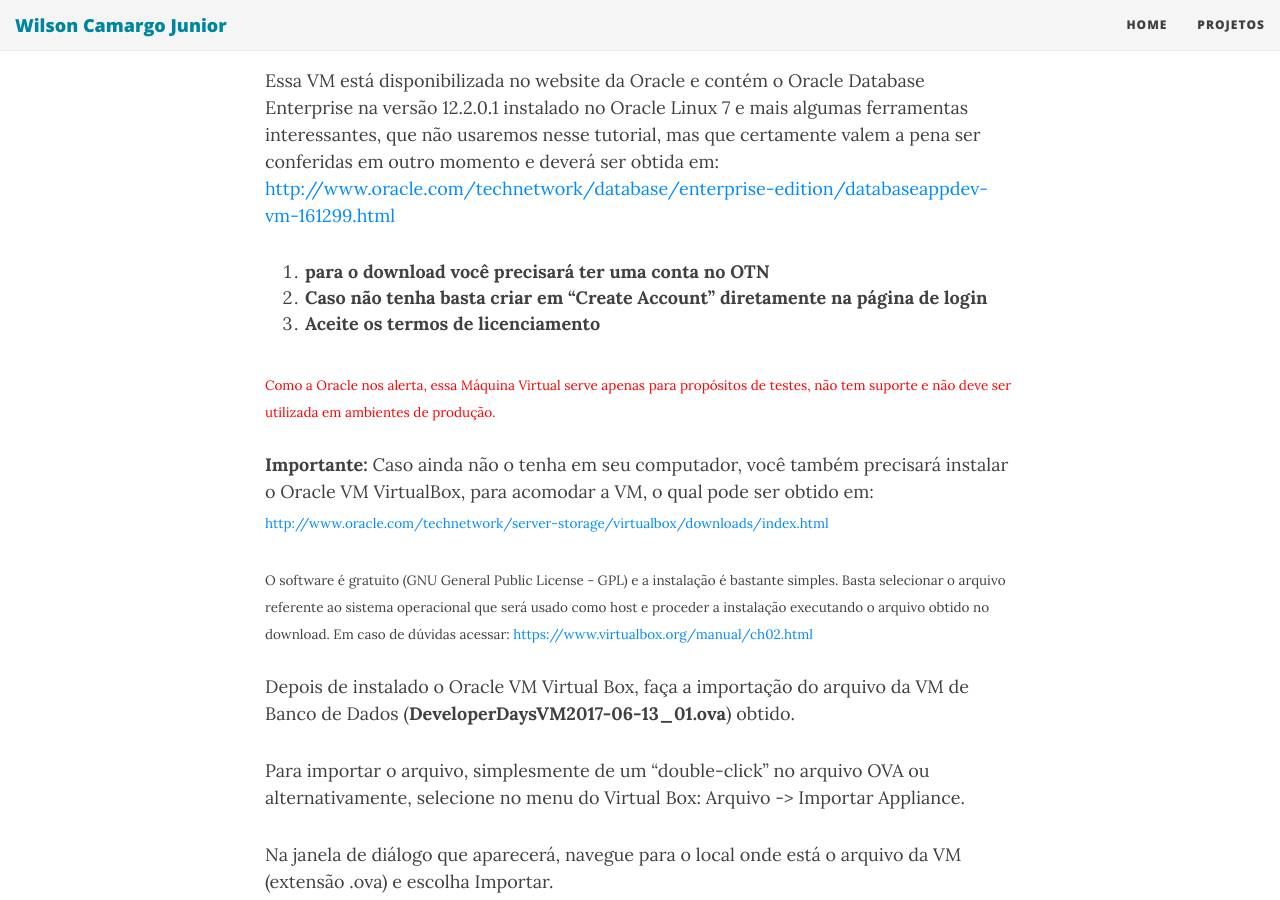
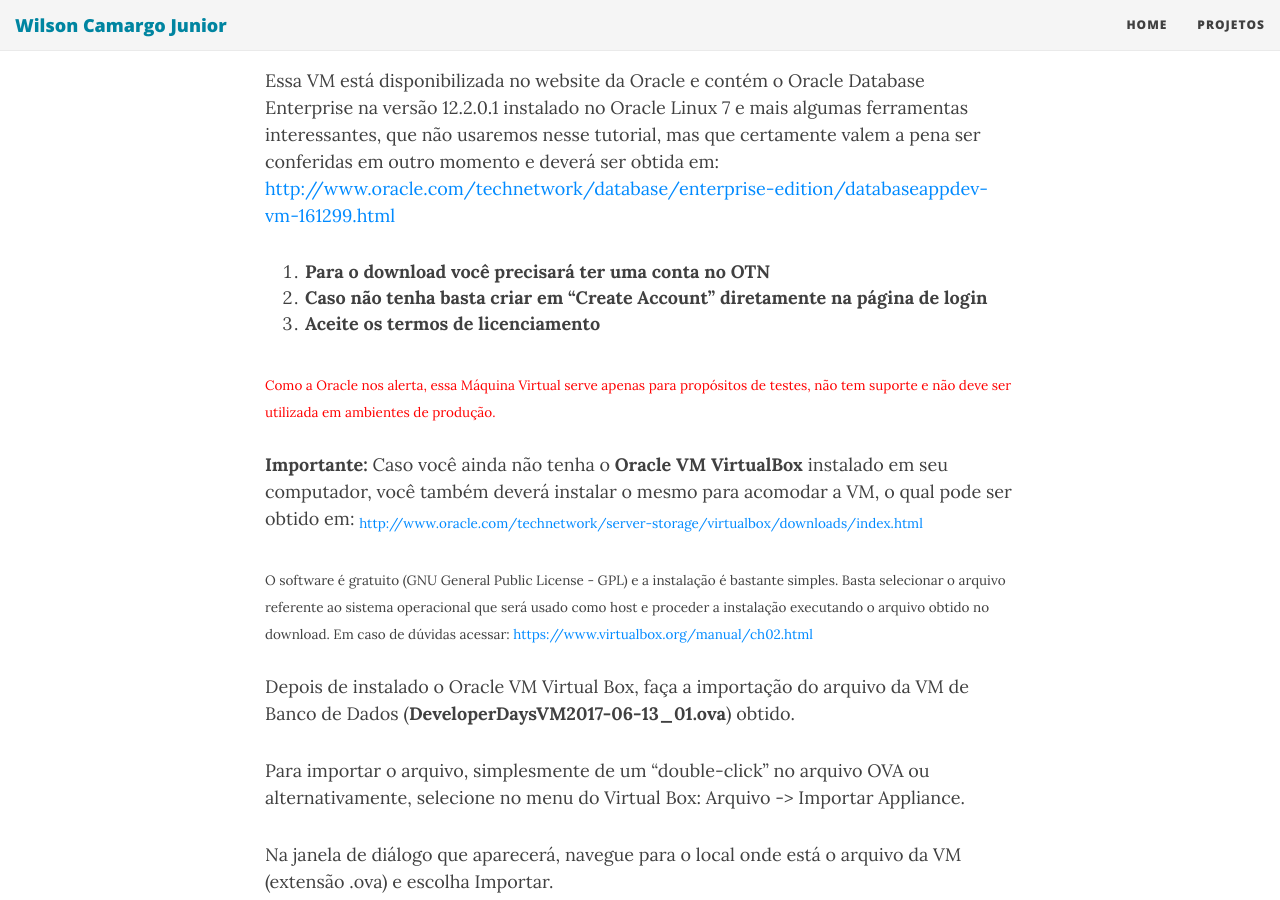
Before and after one commit to wilson-camargo-jr/teste, a Jekyll site: the page built from _posts/2018-06-17-ANN-ORE-P2.md, in a window 1280 px wide and 900 px high, scrolled down 888 px. Built offline with Jekyll 4.4.1, drawn with Linux system fonts in a browser that asks for light colours; nearby versions of some CDN libraries.

Commit message:
Update 2018-06-17-ANN-ORE-P2.md

```diff
--- a/_posts/2018-06-17-ANN-ORE-P2.md
+++ b/_posts/2018-06-17-ANN-ORE-P2.md
@@ -16,14 +16,14 @@
 e deverá ser obtida em:
 <a href="http://www.oracle.com/technetwork/database/enterprise-edition/databaseappdev-vm-161299.html" target="_blank">http://www.oracle.com/technetwork/database/enterprise-edition/databaseappdev-vm-161299.html</a>
 
-1.	**para o download você precisará ter uma conta no OTN**
+1.	**Para o download você precisará ter uma conta no OTN**
 2.	**Caso não tenha basta criar em “Create Account” diretamente na página de login**
 3. **Aceite os termos de licenciamento**
 
 <span style="color:red"><sub>Como a Oracle nos alerta, essa Máquina Virtual serve apenas para propósitos de testes, não tem suporte e não deve ser utilizada em ambientes de produção.</sub></span>
 
 **Importante:**
-Caso ainda não o tenha em seu computador, você também precisará instalar o Oracle VM VirtualBox, para acomodar a VM, o qual pode ser obtido em:
+Caso você ainda não tenha o **Oracle VM VirtualBox** instalado em seu computador, você também deverá instalar o mesmo para acomodar a VM, o qual pode ser obtido em:
 <sub>
 [http://www.oracle.com/technetwork/server-storage/virtualbox/downloads/index.html](http://www.oracle.com/technetwork/server-storage/virtualbox/downloads/index.html)
 </sub>
```
